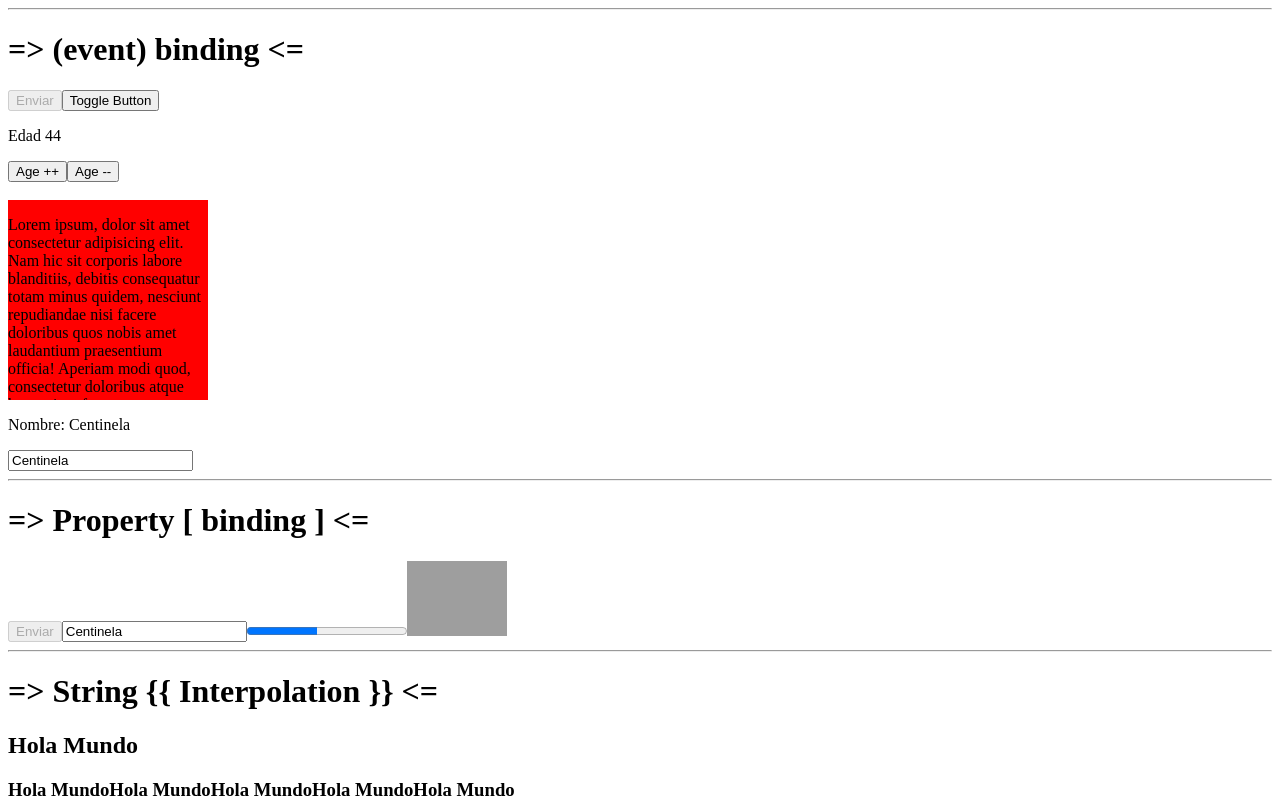
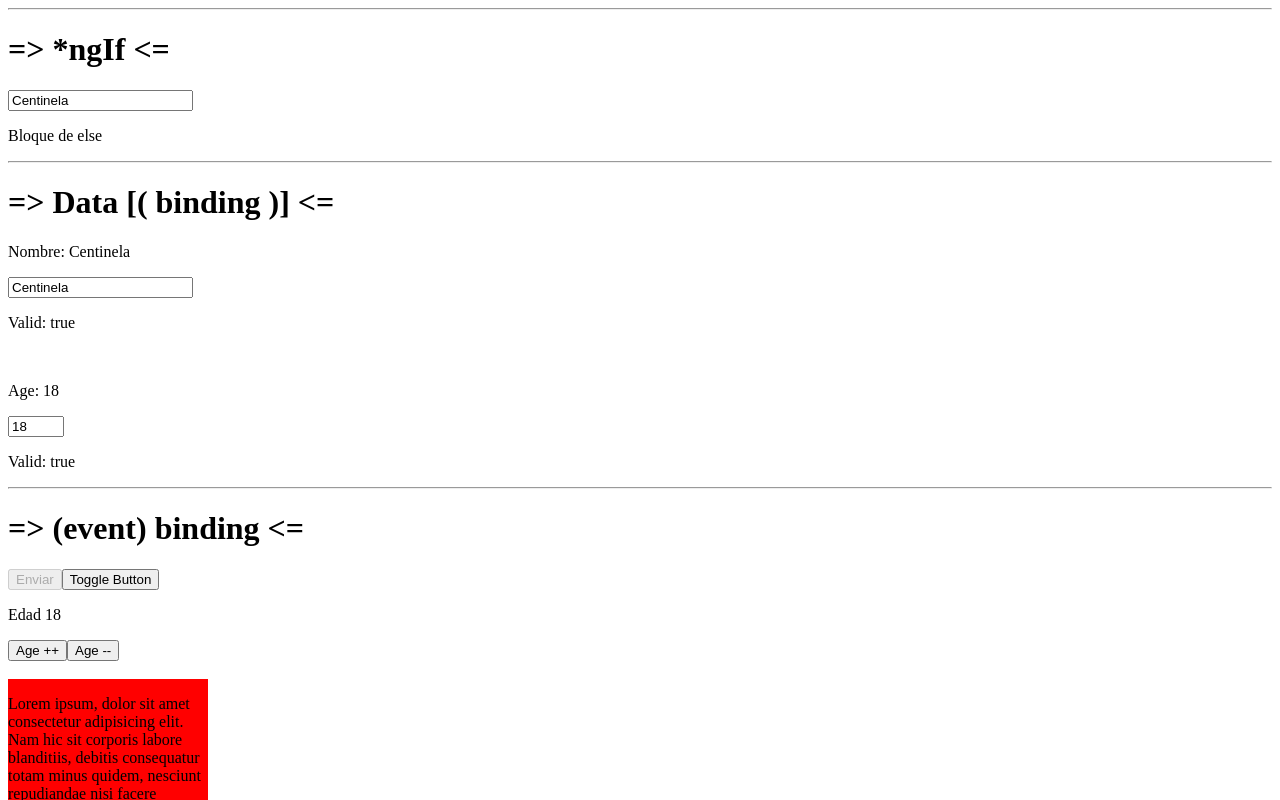
Before and after one commit to centinelaCode/angular-fundamentos, an Angular app: page / in a window 1280 px wide. Shown: the top 800 px of the page. Built offline with nearby package versions, Linux system fonts and the light colour scheme; grey boxes are pictures that could not be loaded.

Commit message:
[ADD] Estructura de control *ngIf asi como el uso de else (fue necesario configurarla)
=> Para configurarla importamos de @angular/forms -> - {FormsModule}
=> y la agregamos en el array imports.

```diff
--- a/src/app/app.component.html
+++ b/src/app/app.component.html
@@ -1,3 +1,31 @@
+
+<!-- 5- *ngIf -->
+<hr/>
+<h1>=> *ngIf <=</h1>
+<input type="text" required [(ngModel)]="person.name" />
+<p *ngIf="person.name == 'nicolas'" >Soy Nicolas</p>
+<p *ngIf="person.name == 'julian' && person.age == 18; else elseBlock" >Soy Julian</p>
+<ng-template #elseBlock>
+  <p>Bloque de else</p>
+</ng-template>
+
+
+
+
+<!-- 4- Data [( Binding )] -->
+<hr/>
+<h1>=> Data [( binding )] <=</h1>
+<p>Nombre: {{ person.name }}</p>
+<input type="text" required #nameInput="ngModel" [(ngModel)]="person.name" />
+<p>Valid: {{nameInput.valid}}</p>
+<br>
+<p>Age: {{ person.age }}</p>
+<input type="number" max="50" min="10" required #ageInput="ngModel" [(ngModel)]="person.age" />
+<p>Valid: {{ageInput.valid}}</p>
+
+
+
+
 <!-- 3- Property [ Binding ] -->
 <hr/>
 <h1>=> (event) binding <=</h1>
--- a/src/app/app.component.ts
+++ b/src/app/app.component.ts
@@ -8,13 +8,13 @@ import { Component } from '@angular/core';
 export class AppComponent {
   // para que un valor pueda ser renderizado debe ser publico y no es necesario especificarlo
   name = 'Centinela';
-  age = 20;
+  age = 18;
   img = 'https://encrypted-tbn0.gstatic.com/images?q=tbn:ANd9GcR5ArKQ5AIUqacA-5ofQ5nfPevwR0RtI7PBtg&usqp=CAU';
 
   btnDesable = true;
   person = {
     name: 'Centinela',
-    age: 44,
+    age: 18,
     avatar: 'https://encrypted-tbn0.gstatic.com/images?q=tbn:ANd9GcRp0xKoXUryp0JZ1Sxp-99eQiQcFrmA1M1qbQ&usqp=CAU'
   }
 
--- a/src/app/app.module.ts
+++ b/src/app/app.module.ts
@@ -1,5 +1,6 @@
 import { NgModule } from '@angular/core';
 import { BrowserModule } from '@angular/platform-browser';
+import { FormsModule } from '@angular/forms';
 
 import { AppRoutingModule } from './app-routing.module';
 import { AppComponent } from './app.component';
@@ -10,6 +11,7 @@ import { AppComponent } from './app.component';
   ],
   imports: [
     BrowserModule,
+    FormsModule,
     AppRoutingModule
   ],
   providers: [],
```
